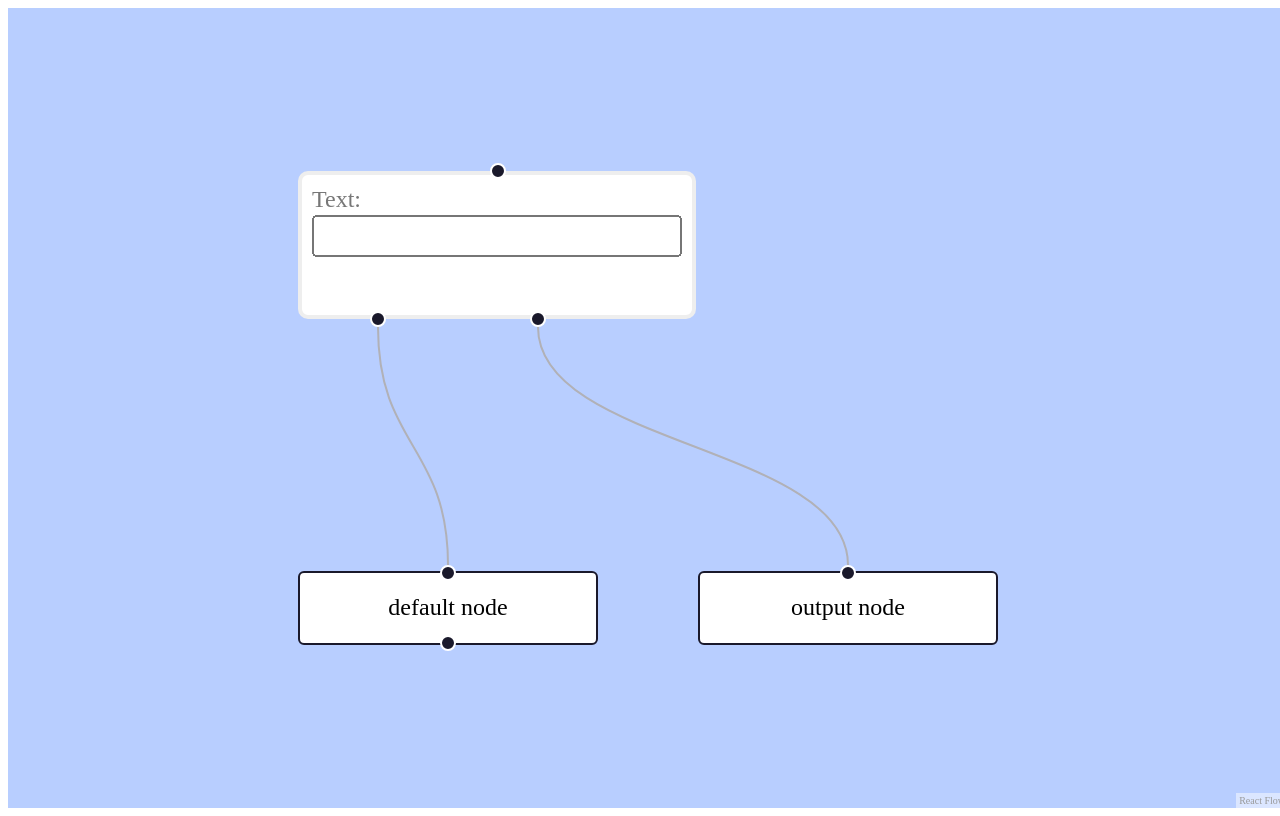
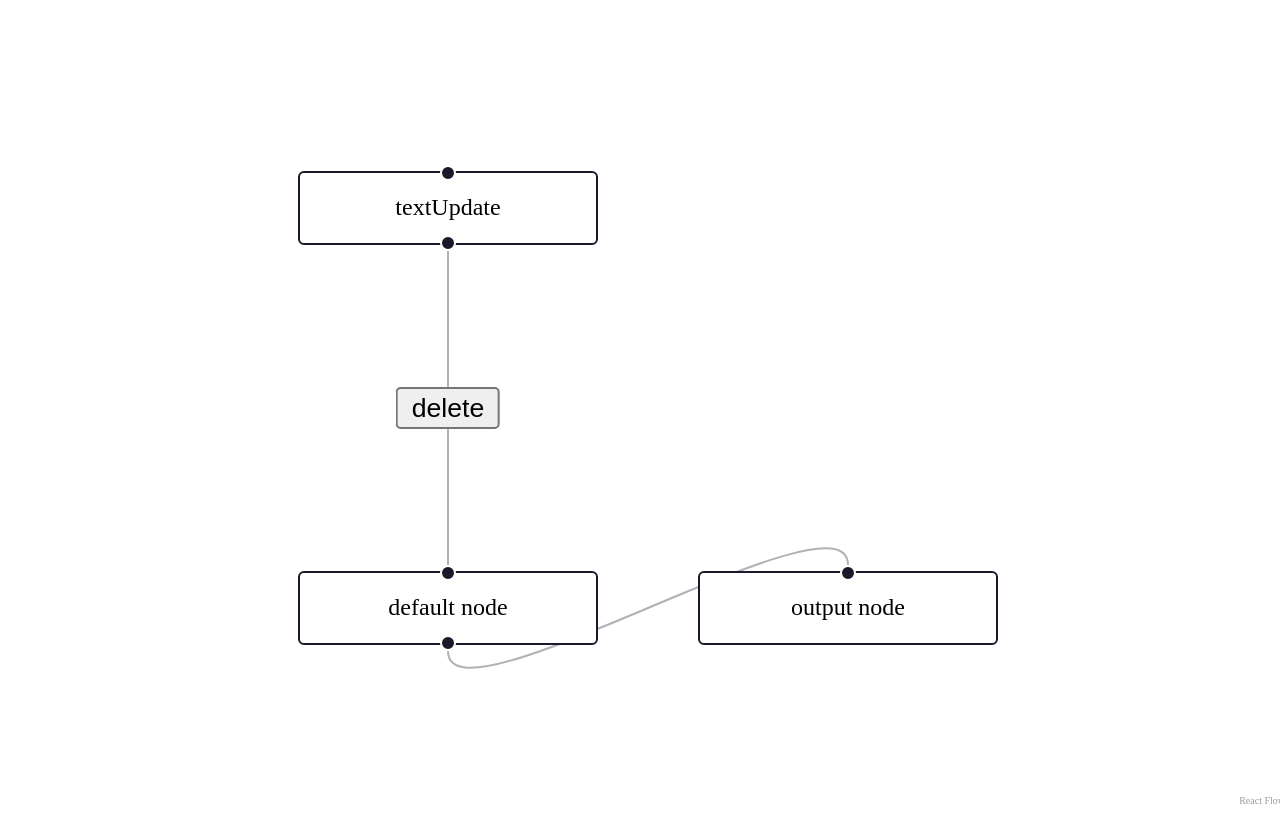
Before and after one commit to xymj/reactflow-demo, a React (Vite) app: page / in a window 1280 px wide. Built offline with nearby package versions, Linux system fonts and the light colour scheme.

Commit message:
stu custom edge

```diff
--- a/src/App.tsx
+++ b/src/App.tsx
@@ -4,10 +4,12 @@ import { useState } from "react";
 // import './App.css'
 import BaseFlow from "./DemoBase";
 import CustomFlow from "./DemoCustomNode";
+import CustomEdgeFlow from "./DemoCustomEdge";
 
 function App() {
   // return <BaseFlow />;
-  return <CustomFlow />;
+  // return <CustomFlow />;
+  return <CustomEdgeFlow />;
 }
 
 export default App;
--- /dev/null
+++ b/src/DemoCustomEdge/CustomEdge.tsx
@@ -0,0 +1,37 @@
+import {
+  BaseEdge,
+  getStraightPath,
+  EdgeLabelRenderer,
+  useReactFlow,
+} from "@xyflow/react";
+
+export default function CustomEdge({ id, sourceX, sourceY, targetX, targetY }) {
+  const { setEdges } = useReactFlow();
+  const [edgePath, labelX, labelY] = getStraightPath({
+    sourceX,
+    sourceY,
+    targetX,
+    targetY,
+  });
+
+  return (
+    <>
+      <BaseEdge id={id} path={edgePath} />
+      <EdgeLabelRenderer>
+        <button
+          style={{
+            position: "absolute",
+            transform: `translate(-50%, -50%) translate(${labelX}px, ${labelY}px)`,
+            pointerEvents: "all",
+          }}
+          className="nodrag nopan"
+          onClick={() =>
+            setEdges((edges) => edges.filter((edge) => edge.id != id))
+          }
+        >
+          delete
+        </button>
+      </EdgeLabelRenderer>
+    </>
+  );
+}
--- /dev/null
+++ b/src/DemoCustomEdge/index.tsx
@@ -0,0 +1,94 @@
+import { useCallback } from "react";
+import {
+  ReactFlow,
+  addEdge,
+  useNodesState,
+  useEdgesState,
+} from "@xyflow/react";
+
+import "@xyflow/react/dist/style.css";
+
+import CustomEdge from "./CustomEdge";
+
+const initNodes = [
+  {
+    id: "1",
+    type: "default",
+    position: {
+      x: 0,
+      y: 0,
+    },
+    data: {
+      label: "textUpdate",
+      value: 123,
+    },
+  },
+  {
+    id: "2",
+    type: "default",
+    position: {
+      x: 0,
+      y: 200,
+    },
+    data: {
+      label: "default node",
+    },
+  },
+  {
+    id: "3",
+    type: "output",
+    position: {
+      x: 200,
+      y: 200,
+    },
+    data: {
+      label: "output node",
+    },
+  },
+];
+
+const initEdges = [
+  {
+    id: "e1->2",
+    type: "custom-edge",
+    source: "1",
+    target: "2",
+  },
+  {
+    id: "e2->3",
+    source: "2",
+    target: "3",
+  },
+];
+
+const edgeTypes = {
+  "custom-edge": CustomEdge,
+};
+
+export default function CustomEdgeFlow() {
+  const [nodes, setNodes, onNodesChange] = useNodesState(initNodes);
+  const [edges, setEdges, onEdgesChange] = useEdgesState(initEdges);
+
+  const onConnect = useCallback(
+    (connction) => {
+      const edge = { ...connction, type: "custom-edge" };
+      setEdges((originEdge) => addEdge(edge, originEdge));
+    },
+    [setEdges]
+  );
+
+  return (
+    <>
+      <ReactFlow
+        nodes={nodes}
+        edges={edges}
+        edgeTypes={edgeTypes}
+        onNodesChange={onNodesChange}
+        onEdgesChange={onEdgesChange}
+        onConnect={onConnect}
+        colorMode="system"
+        fitView
+      />
+    </>
+  );
+}
--- a/src/DemoCustomNode/index.tsx
+++ b/src/DemoCustomNode/index.tsx
@@ -37,7 +37,7 @@ const initNodes = [
   {
     id: "2",
     type: "default",
-    targetPosition: "top",
+    // targetPosition: "top",
     position: {
       x: 0,
       y: 200,
@@ -49,7 +49,7 @@ const initNodes = [
   {
     id: "3",
     type: "output",
-    targetPosition: "top",
+    // targetPosition: "top",
     position: {
       x: 200,
       y: 200,
--- a/tsconfig.app.json
+++ b/tsconfig.app.json
@@ -19,7 +19,8 @@
     "noUnusedLocals": false,
     "noUnusedParameters": false,
     "noFallthroughCasesInSwitch": false,
-    "noImplicitAny": false
+    "noImplicitAny": false,
+    "strictFunctionTypes": false
   },
   "include": ["src"]
 }
--- a/tsconfig.node.json
+++ b/tsconfig.node.json
@@ -17,7 +17,8 @@
     "noUnusedLocals": false,
     "noUnusedParameters": false,
     "noFallthroughCasesInSwitch": false,
-    "noImplicitAny": false
+    "noImplicitAny": false,
+    "strictFunctionTypes": false,
   },
   "include": ["vite.config.ts"]
 }
```
